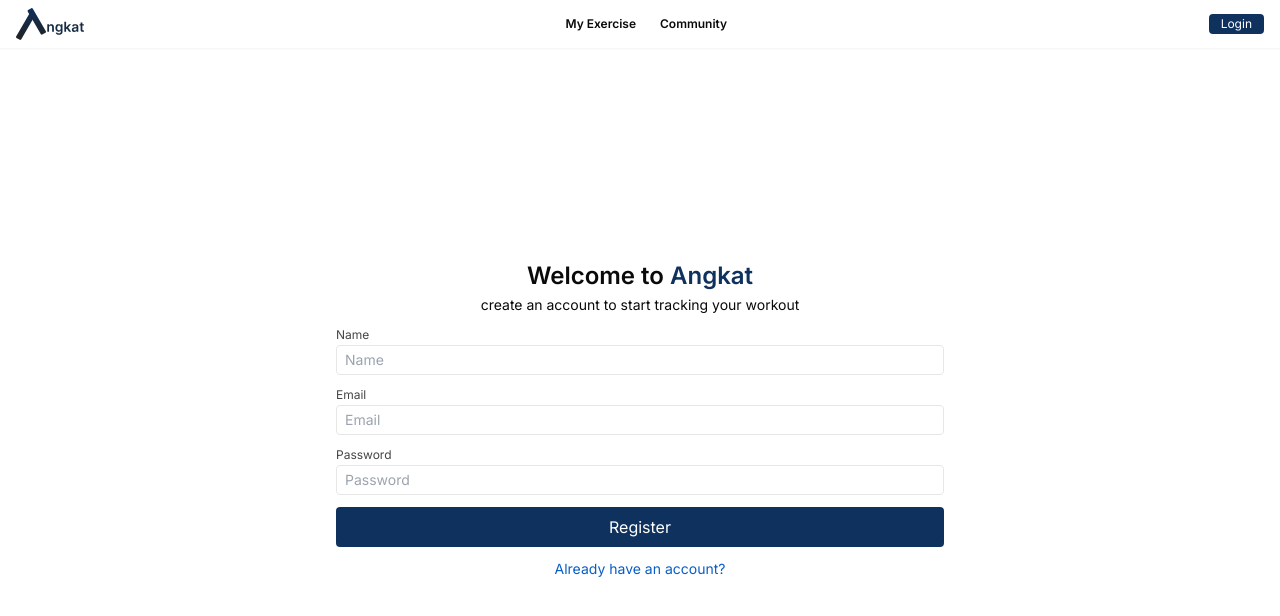
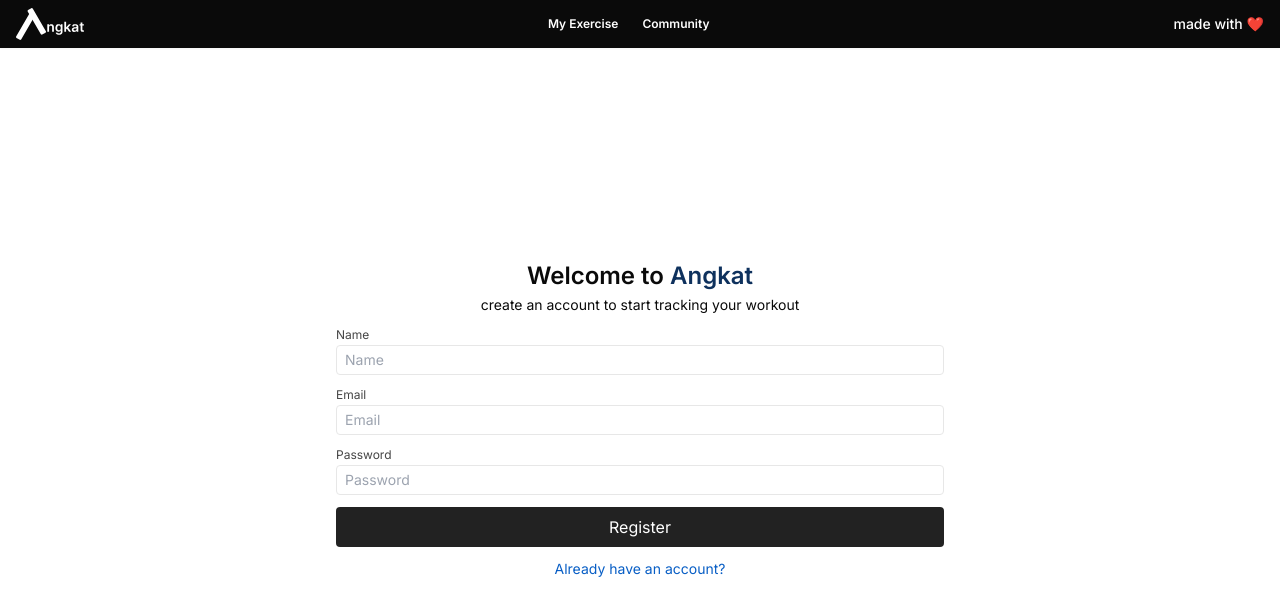
Before and after one commit to Dime07/fe-angkat, a Next.js app: page /auth/register in a window 1280 px wide. Shown: the top 616 px of the page. Built offline with nearby package versions, Linux system fonts and the light colour scheme.

Commit message:
revamp: UI Color

```diff
--- a/src/app/_components/Content/Homepage/WorkoutList/index.tsx
+++ b/src/app/_components/Content/Homepage/WorkoutList/index.tsx
@@ -6,17 +6,19 @@ const WorkoutList = async () => {
   const workout = workoutRes.data;
 
   return (
-    <div className="mt-3 grid grid-cols-2 gap-3">
+    <>
       {workout?.length > 0 ? (
         <>
-          {workout?.map((workout, i) => (
-            <WorkoutCard key={i} workout={workout} showAction />
-          ))}
+          <div className="mt-3 grid grid-cols-2 gap-3">
+            {workout?.map((workout, i) => (
+              <WorkoutCard key={i} workout={workout} showAction />
+            ))}
+          </div>
         </>
       ) : (
         <WorkoutListEmptyState />
       )}
-    </div>
+    </>
   );
 };
 
--- a/src/app/_components/layout/Navbar/index.tsx
+++ b/src/app/_components/layout/Navbar/index.tsx
@@ -2,7 +2,6 @@
 "use client";
 
 import Link from "next/link";
-import Button from "../../Button";
 import useGetUserFromLocalstorage from "@/hooks/useGetUserFromLocalstorage";
 import LogoutButton from "./LogoutButton";
 import { usePathname } from "next/navigation";
@@ -24,7 +23,7 @@ const Navbar = () => {
   const pathname = usePathname();
 
   return (
-    <nav className="w-full fixed top-0 bg-white shadow-sm flex justify-between items-center py-2 px-4 z-50">
+    <nav className="w-full fixed top-0 bg-neutral-950 shadow-sm flex justify-between items-center py-2 px-4 z-50">
       <Link href="/">
         <img
           src="/angkat-logo.svg"
@@ -34,13 +33,13 @@ const Navbar = () => {
           width={65}
         />
       </Link>
-      <ul className="flex gap-2 text-xs">
+      <ul className="flex gap-2 text-xs items-center justify-center">
         {NAV_LINK.map((link) => (
           <li
             className={cn(
-              "font-semibold px-2 py-0.5 flex items-center  rounded text-neutral-950",
+              "font-semibold px-2 py-0.5 flex items-center  rounded text-white",
               {
-                "text-secondary-700 bg-slate-100": pathname === link.href,
+                "text-neutral-950 bg-white": pathname === link.href,
               }
             )}
             key={link.name}
@@ -53,11 +52,7 @@ const Navbar = () => {
         {user?.name ? (
           <LogoutButton />
         ) : (
-          <Link href="/auth/login">
-            <Button variant="secondary">
-              <span>Login</span>
-            </Button>
-          </Link>
+          <p className="text-white font-medium text-sm">made with ❤️</p>
         )}
       </div>
     </nav>
--- a/src/app/auth/login/page.tsx
+++ b/src/app/auth/login/page.tsx
@@ -59,10 +59,7 @@ export default function LoginPage() {
           label="Password"
           required
         />
-        <Button
-          type="submit"
-          className="w-full py-2 text-base bg-secondary-950"
-        >
+        <Button type="submit" className="w-full py-2 text-base">
           Login
         </Button>
       </form>
--- a/src/app/auth/register/page.tsx
+++ b/src/app/auth/register/page.tsx
@@ -66,10 +66,7 @@ export default function LoginPage() {
           label="Password"
           required
         />
-        <Button
-          type="submit"
-          className="w-full py-2 text-base bg-secondary-950"
-        >
+        <Button type="submit" className="w-full py-2 text-base">
           Register
         </Button>
       </form>
```
Also changed, not shown: public/angkat-logo.svg.
